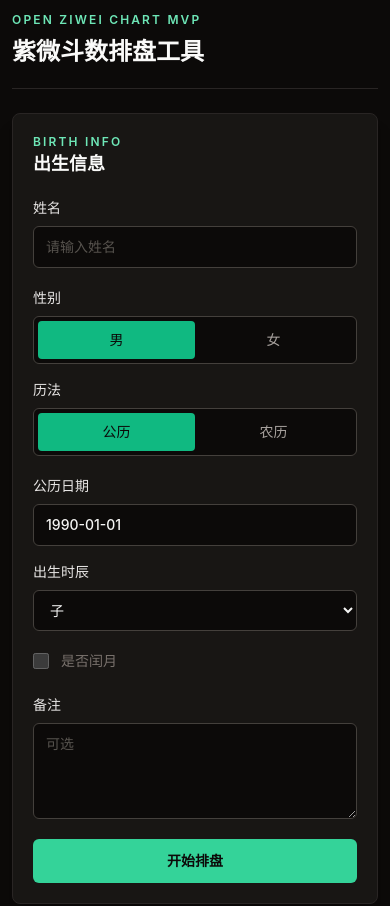
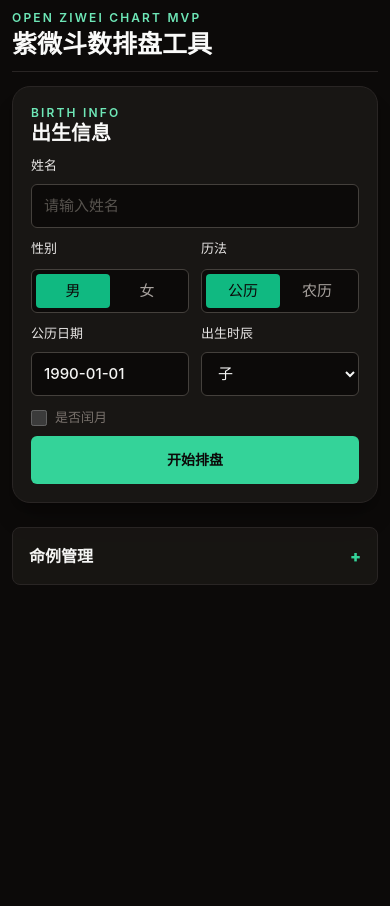
Before and after one commit to pam003-crypto/open-ziwei-chart-mvp, a Next.js app: page / in a window 390 px wide. Shown: the top 906 px of the page. After the commit the page ends 844 px from the top, so only its background shows below. Built offline with nearby package versions, Linux system fonts and the light colour scheme.

Commit message:
Optimize mobile chart workflow

```diff
--- a/src/app/globals.css
+++ b/src/app/globals.css
@@ -973,9 +973,9 @@ button:disabled {
   align-items: center;
   overflow: hidden;
   border: 1px solid #292524;
-  border-radius: 8px;
+  border-radius: 14px;
   background: rgba(12, 10, 9, 0.72);
-  padding: 10px 12px;
+  padding: 12px 16px;
 }
 
 .mobile-context-bar strong,
@@ -988,8 +988,11 @@ button:disabled {
 
 .mobile-context-bar strong {
   color: #f5f5f4;
-  font-size: 15px;
+  font-size: 18px;
   font-weight: 800;
+  overflow-x: auto;
+  padding-bottom: 1px;
+  -webkit-overflow-scrolling: touch;
 }
 
 .mobile-context-bar span {
@@ -1068,24 +1071,25 @@ button:disabled {
 
 .mobile-time-navigator {
   display: grid;
-  gap: 10px;
+  gap: 8px;
   border: 1px solid #292524;
   border-radius: 18px;
   background: rgba(28, 25, 23, 0.72);
-  padding: 16px;
+  padding: 14px;
 }
 
 .mobile-time-row {
   display: grid;
-  gap: 4px;
+  gap: 3px;
   min-width: 0;
   width: 100%;
 }
 
 .mobile-time-row-label {
   color: #a7f3d0;
-  font-size: 15px;
+  font-size: 14px;
   font-weight: 700;
+  line-height: 1;
   letter-spacing: 0;
 }
 
@@ -1101,13 +1105,13 @@ button:disabled {
 
 .mobile-time-chip-list {
   display: inline-flex;
-  gap: 8px;
+  gap: 6px;
   padding-right: 12px;
 }
 
 .mobile-time-chip {
   display: inline-flex;
-  height: 44px;
+  height: 38px;
   min-width: auto;
   flex: 0 0 auto;
   flex-direction: column;
@@ -1119,18 +1123,18 @@ button:disabled {
   color: #f5f5f5;
   cursor: pointer;
   line-height: 1.05;
-  padding: 6px 14px;
+  padding: 4px 12px;
 }
 
 .mobile-time-chip-primary {
-  font-size: 15px;
+  font-size: 14px;
   font-weight: 700;
 }
 
 .mobile-time-chip-secondary {
   color: #b7b7b7;
-  font-size: 11px;
-  margin-top: 2px;
+  font-size: 10px;
+  margin-top: 1px;
 }
 
 .mobile-time-chip:hover,
@@ -1193,6 +1197,7 @@ button:disabled {
   width: 100%;
   max-width: 100%;
   overflow: hidden;
+  aspect-ratio: 3 / 4;
 }
 
 .responsive-chart-inner {
@@ -1209,19 +1214,31 @@ button:disabled {
 
 .responsive-chart-canvas .iztro-astrolabe {
   width: 960px;
-  height: 960px;
+  height: 1280px;
+  aspect-ratio: auto;
 }
 
 .responsive-chart-loading {
   display: flex;
   width: 960px;
-  height: 960px;
+  height: 1280px;
   align-items: center;
   justify-content: center;
   border-radius: 10px;
   background: #e5e7eb;
   color: #64748b;
   font-size: 14px;
+}
+
+.responsive-chart-canvas .iztro-palace-center {
+  align-items: center;
+  justify-content: center;
+  padding: 4px !important;
+}
+
+.responsive-chart-canvas .iztro-palace-center > * {
+  transform: scale(0.82);
+  transform-origin: center;
 }
 
 .palace-zoom-backdrop {
@@ -1489,6 +1506,21 @@ button:disabled {
     padding-bottom: calc(env(safe-area-inset-bottom) + 88px);
   }
 
+  .mobile-page > div {
+    gap: 14px;
+    padding-top: 10px;
+  }
+
+  .mobile-page header {
+    gap: 4px;
+    padding-bottom: 12px;
+  }
+
+  .mobile-page header h1 {
+    font-size: 25px;
+    line-height: 1.15;
+  }
+
   .chart-shell.mobile-chart-shell {
     border: 0;
     border-radius: 0;
@@ -1499,6 +1531,67 @@ button:disabled {
   .mobile-chart-shell .section-kicker {
     font-size: 11px;
   }
+
+  .mobile-birth-card {
+    border-radius: 18px;
+    padding: 18px;
+  }
+
+  .mobile-birth-card > :not([hidden]) ~ :not([hidden]) {
+    margin-top: 14px;
+  }
+
+  .mobile-birth-card .section-title {
+    font-size: 20px;
+    line-height: 1.2;
+  }
+
+  .mobile-birth-card .mobile-form-row {
+    grid-template-columns: repeat(2, minmax(0, 1fr));
+    gap: 12px;
+  }
+
+  .mobile-birth-card .mobile-field {
+    gap: 6px;
+  }
+
+  .mobile-birth-card .mobile-field > span,
+  .mobile-birth-card .field-legend {
+    font-size: 13px;
+    line-height: 1;
+    margin-bottom: 6px;
+  }
+
+  .mobile-birth-card .field-input {
+    height: 44px;
+    font-size: 15px;
+    padding: 0 12px;
+  }
+
+  .mobile-birth-card .mobile-segmented {
+    height: 44px;
+  }
+
+  .mobile-birth-card .mobile-segmented button {
+    min-height: 34px;
+    font-size: 15px;
+  }
+
+  .mobile-leap-checkbox {
+    gap: 8px;
+    font-size: 13px;
+    line-height: 1;
+  }
+
+  .mobile-note-field {
+    display: none;
+  }
+
+  .mobile-submit-button {
+    height: 48px;
+    margin-top: 4px !important;
+    padding: 0;
+  }
 }
 
 @media (max-width: 640px) {
--- a/src/app/page.tsx
+++ b/src/app/page.tsx
@@ -69,12 +69,25 @@ export default function Home() {
             }`}
           >
             <BirthForm initialValue={formValue} onSubmit={handleSubmit} />
+            <div className="max-md:hidden">
               <ProfileList
                 currentBirthInfo={birthInfo}
                 currentProfileId={currentProfileId}
                 onLoad={handleLoadProfile}
                 onSaved={handleSaved}
               />
+            </div>
+            <details className="mobile-collapse-card mobile-profile-manager md:hidden">
+              <summary>命例管理</summary>
+              <div className="mobile-profile-actions">
+                <ProfileList
+                  currentBirthInfo={birthInfo}
+                  currentProfileId={currentProfileId}
+                  onLoad={handleLoadProfile}
+                  onSaved={handleSaved}
+                />
+              </div>
+            </details>
           </aside>
 
           <div
--- a/src/components/BirthForm.tsx
+++ b/src/components/BirthForm.tsx
@@ -72,13 +72,13 @@ export function BirthForm({ initialValue, onSubmit }: BirthFormProps) {
   }
 
   return (
-    <form className="tool-panel space-y-5" onSubmit={handleSubmit}>
+    <form className="tool-panel birth-form mobile-birth-card space-y-5" onSubmit={handleSubmit}>
       <div>
         <p className="section-kicker">Birth Info</p>
         <h2 className="section-title">出生信息</h2>
       </div>
 
-      <label className="field-label">
+      <label className="field-label mobile-field">
         <span>姓名</span>
         <input
           className="field-input"
@@ -89,10 +89,10 @@ export function BirthForm({ initialValue, onSubmit }: BirthFormProps) {
         />
       </label>
 
-      <div className="grid gap-4 sm:grid-cols-2">
-        <fieldset className="space-y-2">
+      <div className="grid gap-4 sm:grid-cols-2 mobile-form-row">
+        <fieldset className="space-y-2 mobile-field">
           <legend className="field-legend">性别</legend>
-          <div className="segmented-control">
+          <div className="segmented-control mobile-segmented">
             {(["男", "女"] as const).map((gender) => (
               <button
                 className={form.gender === gender ? "is-active" : ""}
@@ -106,9 +106,9 @@ export function BirthForm({ initialValue, onSubmit }: BirthFormProps) {
           </div>
         </fieldset>
 
-        <fieldset className="space-y-2">
+        <fieldset className="space-y-2 mobile-field">
           <legend className="field-legend">历法</legend>
-          <div className="segmented-control">
+          <div className="segmented-control mobile-segmented">
             {[
               { label: "公历", value: "solar" },
               { label: "农历", value: "lunar" },
@@ -128,8 +128,8 @@ export function BirthForm({ initialValue, onSubmit }: BirthFormProps) {
         </fieldset>
       </div>
 
-      <div className="grid gap-4 sm:grid-cols-2">
-        <label className="field-label">
+      <div className="grid gap-4 sm:grid-cols-2 mobile-form-row">
+        <label className="field-label mobile-field">
           <span>{dateLabel}</span>
           <input
             className="field-input"
@@ -141,7 +141,7 @@ export function BirthForm({ initialValue, onSubmit }: BirthFormProps) {
           />
         </label>
 
-        <label className="field-label">
+        <label className="field-label mobile-field">
           <span>出生时辰</span>
           <select
             className="field-input"
@@ -160,7 +160,7 @@ export function BirthForm({ initialValue, onSubmit }: BirthFormProps) {
       <label
         className={`inline-flex items-center gap-3 text-sm ${
           form.calendarType === "solar" ? "text-stone-500" : "text-stone-200"
-        }`}
+        } mobile-leap-checkbox`}
       >
         <input
           checked={form.calendarType === "lunar" && form.isLeapMonth}
@@ -172,7 +172,7 @@ export function BirthForm({ initialValue, onSubmit }: BirthFormProps) {
         是否闰月
       </label>
 
-      <label className="field-label">
+      <label className="field-label mobile-field mobile-note-field">
         <span>备注</span>
         <textarea
           className="field-input min-h-24 resize-y"
@@ -184,7 +184,7 @@ export function BirthForm({ initialValue, onSubmit }: BirthFormProps) {
 
       {error ? <p className="rounded-md bg-rose-500/10 px-3 py-2 text-sm text-rose-200">{error}</p> : null}
 
-      <button className="primary-action w-full" type="submit">
+      <button className="primary-action mobile-submit-button w-full" type="submit">
         开始排盘
       </button>
     </form>
--- a/src/components/ChartView.tsx
+++ b/src/components/ChartView.tsx
@@ -19,7 +19,11 @@ import {
 } from "@/lib/astrolabe";
 import { getCalendarSummary, type CalendarSummary } from "@/lib/calendar";
 import { InterpretationPanel } from "./InterpretationPanel";
-import { TransitControls } from "./TransitControls";
+import {
+  getResolvedTimeSelection,
+  TransitControls,
+  type TimeSelection,
+} from "./TransitControls";
 import { ResponsiveFullChart } from "./chart/ResponsiveFullChart";
 import { BirthInfoSummary } from "./mobile/BirthInfoSummary";
 import { CurrentContextBar } from "./mobile/CurrentContextBar";
@@ -287,6 +291,7 @@ export function ChartView({ birthInfo }: ChartViewProps) {
   const [transitContext, setTransitContext] = useState<TransitContext>(
     DEFAULT_TRANSIT_CONTEXT,
   );
+  const [timeSelection, setTimeSelection] = useState<TimeSelection>({});
 
   const chartState = useMemo<ChartState>(() => {
     if (!birthInfo) {
@@ -325,6 +330,7 @@ export function ChartView({ birthInfo }: ChartViewProps) {
       setTransitDate(new Date());
       setTransitHour(chartState.chartProps.birthTime);
       setTransitContext(DEFAULT_TRANSIT_CONTEXT);
+      setTimeSelection({});
     }
   }, [birthInfo, chartState]);
 
@@ -486,6 +492,12 @@ export function ChartView({ birthInfo }: ChartViewProps) {
   }
 
   const { astrolabe, calendar, chartProps } = chartState;
+  const resolvedTimeSelection = getResolvedTimeSelection(
+    astrolabe,
+    transitDate,
+    transitHour,
+    timeSelection,
+  );
   const tooltipPalace = getPalaceByIndex(
     astrolabe,
     hoveredPalaceIndex ?? selectedPalaceIndex,
@@ -518,6 +530,7 @@ export function ChartView({ birthInfo }: ChartViewProps) {
 
           <CurrentContextBar
             targetDate={transitDate}
+            timeSelection={resolvedTimeSelection}
             transitContext={transitContext}
           />
 
@@ -526,9 +539,11 @@ export function ChartView({ birthInfo }: ChartViewProps) {
             transitDate={transitDate}
             transitHour={transitHour}
             activeScope={transitContext.scope}
+            timeSelection={timeSelection}
             onTransitDateChange={setTransitDate}
             onTransitHourChange={setTransitHour}
             onTransitContextChange={setTransitContext}
+            onTimeSelectionChange={setTimeSelection}
           />
 
           <ResponsiveFullChart
@@ -665,9 +680,11 @@ export function ChartView({ birthInfo }: ChartViewProps) {
             transitDate={transitDate}
             transitHour={transitHour}
             activeScope={transitContext.scope}
+            timeSelection={timeSelection}
             onTransitDateChange={setTransitDate}
             onTransitHourChange={setTransitHour}
             onTransitContextChange={setTransitContext}
+            onTimeSelectionChange={setTimeSelection}
           />
 
           <InterpretationPanel
--- a/src/components/TransitControls.tsx
+++ b/src/components/TransitControls.tsx
@@ -10,9 +10,24 @@ export type TransitControlsProps = {
   transitDate: Date;
   transitHour: number;
   activeScope: TransitContext["scope"];
+  timeSelection?: TimeSelection;
   onTransitDateChange: (date: Date) => void;
   onTransitHourChange: (hour: number) => void;
   onTransitContextChange?: (context: TransitContext) => void;
+  onTimeSelectionChange?: (selection: TimeSelection) => void;
+};
+
+export type TimeSelectionItem = {
+  key: string;
+  label: string;
+};
+
+export type TimeSelection = {
+  decadal?: TimeSelectionItem;
+  yearly?: TimeSelectionItem;
+  monthly?: TimeSelectionItem;
+  daily?: TimeSelectionItem;
+  hourly?: TimeSelectionItem;
 };
 
 export type TransitCell = {
@@ -124,6 +139,70 @@ function formatDateLabel(date: Date): string {
   return `${year}-${month}-${day}`;
 }
 
+function formatSelectionLabel(title: string, subtitle?: string): string {
+  return subtitle ? `${title} ${subtitle}` : title;
+}
+
+function getSelectedDecadal(
+  astrolabe: AstrolabeResult,
+  age: number,
+): TimeSelectionItem | undefined {
+  const palace = astrolabe.palaces
+    .map((item) => ({
+      palace: item,
+      startAge: item.decadal.range[0],
+      endAge: item.decadal.range[1],
+    }))
+    .sort((a, b) => a.startAge - b.startAge)
+    .find(({ startAge, endAge }) => age >= startAge && age <= endAge);
+
+  if (!palace) {
+    return undefined;
+  }
+
+  const key = `${palace.palace.heavenlyStem}${palace.palace.earthlyBranch}-${palace.startAge}`;
+  const title = `${palace.startAge}~${palace.endAge}`;
+  const subtitle = `${palace.palace.heavenlyStem}${palace.palace.earthlyBranch}限`;
+
+  return {
+    key,
+    label: formatSelectionLabel(title, subtitle),
+  };
+}
+
+export function getResolvedTimeSelection(
+  astrolabe: AstrolabeResult,
+  transitDate: Date,
+  transitHour: number,
+  timeSelection: TimeSelection = {},
+): TimeSelection {
+  const birthYear = getBirthYear(astrolabe);
+  const lunarParts = getLunarParts(transitDate);
+  const selectedYear = transitDate.getFullYear();
+  const selectedAge = selectedYear - birthYear + 1;
+  const month = LUNAR_MONTHS[lunarParts.month - 1];
+  const day = LUNAR_DAYS[lunarParts.day - 1];
+  const hour = BIRTH_HOURS[transitHour];
+  const defaults: TimeSelection = {
+    decadal: getSelectedDecadal(astrolabe, selectedAge),
+    yearly: {
+      key: String(selectedYear),
+      label: `${selectedYear}年 ${getGanzhiYear(selectedYear)}`,
+    },
+    monthly: month ? { key: month, label: month } : undefined,
+    daily: day ? { key: day, label: day } : undefined,
+    hourly: hour ? { key: hour, label: `${hour}时` } : undefined,
+  };
+  const manualSelection = Object.fromEntries(
+    Object.entries(timeSelection).filter(([, value]) => value !== undefined),
+  ) as TimeSelection;
+
+  return {
+    ...defaults,
+    ...manualSelection,
+  };
+}
+
 function TransitRow({
   label,
   cells,
@@ -157,16 +236,23 @@ export function buildTransitRows({
   astrolabe,
   transitDate,
   transitHour,
-  activeScope,
+  timeSelection,
   onTransitDateChange,
   onTransitHourChange,
   onTransitContextChange,
+  onTimeSelectionChange,
 }: TransitControlsProps): TransitRowData[] {
   const birthYear = getBirthYear(astrolabe);
   const lunarParts = getLunarParts(transitDate);
   const selectedYear = transitDate.getFullYear();
   const currentYear = new Date().getFullYear();
   const selectedAge = selectedYear - birthYear + 1;
+  const resolvedSelection = getResolvedTimeSelection(
+    astrolabe,
+    transitDate,
+    transitHour,
+    timeSelection,
+  );
   const decadalCells = astrolabe.palaces
     .map((palace) => ({
       palace,
@@ -183,12 +269,19 @@ export function buildTransitRows({
         title: `${startAge}~${endAge}`,
         subtitle: `${palace.heavenlyStem}${palace.earthlyBranch}限`,
         active:
-          activeScope === "decadal" &&
-          selectedAge >= startAge &&
-          selectedAge <= endAge,
+          resolvedSelection.decadal?.key ===
+          `${palace.heavenlyStem}${palace.earthlyBranch}-${startAge}`,
         onClick: () => {
           const nextDate = setSolarYear(transitDate, startYear);
+          const key = `${palace.heavenlyStem}${palace.earthlyBranch}-${startAge}`;
+          const label = formatSelectionLabel(
+            `${startAge}~${endAge}`,
+            `${palace.heavenlyStem}${palace.earthlyBranch}限`,
+          );
           onTransitDateChange(nextDate);
+          onTimeSelectionChange?.({
+            decadal: { key, label },
+          });
           onTransitContextChange?.({
             scope: "decadal",
             label: `${startAge}~${endAge} ${palace.heavenlyStem}${palace.earthlyBranch}限`,
@@ -216,17 +309,25 @@ export function buildTransitRows({
       key: String(year),
       title: `${year}年`,
       subtitle: `${getGanzhiYear(year)} ${year - birthYear + 1}岁`,
-      active: activeScope === "yearly" && year === selectedYear,
+      active: resolvedSelection.yearly?.key === String(year),
       onClick: () => {
         const nextDate = setSolarYear(transitDate, year);
+        const ganzhiYear = getGanzhiYear(year);
         onTransitDateChange(nextDate);
+        onTimeSelectionChange?.({
+          decadal: timeSelection?.decadal,
+          yearly: {
+            key: String(year),
+            label: `${year}年 ${ganzhiYear}`,
+          },
+        });
         onTransitContextChange?.({
           scope: "yearly",
           label: `${year}年`,
           dateLabel: formatDateLabel(nextDate),
-          heavenlyStem: getGanzhiYear(year).slice(0, 1),
-          earthlyBranch: getGanzhiYear(year).slice(1),
-          keywords: ["流年", `${year}年`, getGanzhiYear(year), "四化"],
+          heavenlyStem: ganzhiYear.slice(0, 1),
+          earthlyBranch: ganzhiYear.slice(1),
+          keywords: ["流年", `${year}年`, ganzhiYear, "四化"],
         });
       },
     };
@@ -235,10 +336,15 @@ export function buildTransitRows({
   const monthCells = LUNAR_MONTHS.map<TransitCell>((month, index) => ({
     key: month,
     title: month,
-    active: activeScope === "monthly" && lunarParts.month === index + 1,
+    active: resolvedSelection.monthly?.key === month,
     onClick: () => {
       const nextDate = lunarToDate(lunarParts.year, index + 1, lunarParts.day);
       onTransitDateChange(nextDate);
+      onTimeSelectionChange?.({
+        decadal: timeSelection?.decadal,
+        yearly: timeSelection?.yearly,
+        monthly: { key: month, label: month },
+      });
       onTransitContextChange?.({
         scope: "monthly",
         label: month,
@@ -251,10 +357,16 @@ export function buildTransitRows({
   const dayCells = LUNAR_DAYS.map<TransitCell>((day, index) => ({
     key: day,
     title: day,
-    active: activeScope === "daily" && lunarParts.day === index + 1,
+    active: resolvedSelection.daily?.key === day,
     onClick: () => {
       const nextDate = lunarToDate(lunarParts.year, lunarParts.month, index + 1);
       onTransitDateChange(nextDate);
+      onTimeSelectionChange?.({
+        decadal: timeSelection?.decadal,
+        yearly: timeSelection?.yearly,
+        monthly: timeSelection?.monthly,
+        daily: { key: day, label: day },
+      });
       onTransitContextChange?.({
         scope: "daily",
         label: day,
@@ -267,9 +379,16 @@ export function buildTransitRows({
   const hourCells = BIRTH_HOURS.map<TransitCell>((hour, index) => ({
     key: hour,
     title: `${hour}时`,
-    active: activeScope === "hourly" && transitHour === index,
+    active: resolvedSelection.hourly?.key === hour,
     onClick: () => {
       onTransitHourChange(index);
+      onTimeSelectionChange?.({
+        decadal: timeSelection?.decadal,
+        yearly: timeSelection?.yearly,
+        monthly: timeSelection?.monthly,
+        daily: timeSelection?.daily,
+        hourly: { key: hour, label: `${hour}时` },
+      });
       onTransitContextChange?.({
         scope: "hourly",
         label: `${hour}时`,
--- a/src/components/chart/ResponsiveFullChart.tsx
+++ b/src/components/chart/ResponsiveFullChart.tsx
@@ -44,7 +44,7 @@ type ResponsiveFullChartProps = {
 };
 
 const DESKTOP_BASE_WIDTH = 960;
-const DESKTOP_BASE_HEIGHT = 960;
+const DESKTOP_BASE_HEIGHT = 1280;
 const CLICK_PALACE_CLASSES = [
   "click-focused-palace",
   "click-opposite-palace",
```
Also changed, not shown: src/components/mobile/CurrentContextBar.tsx (+32 -4 lines). Lines whose indentation alone changed are shown as unchanged.
